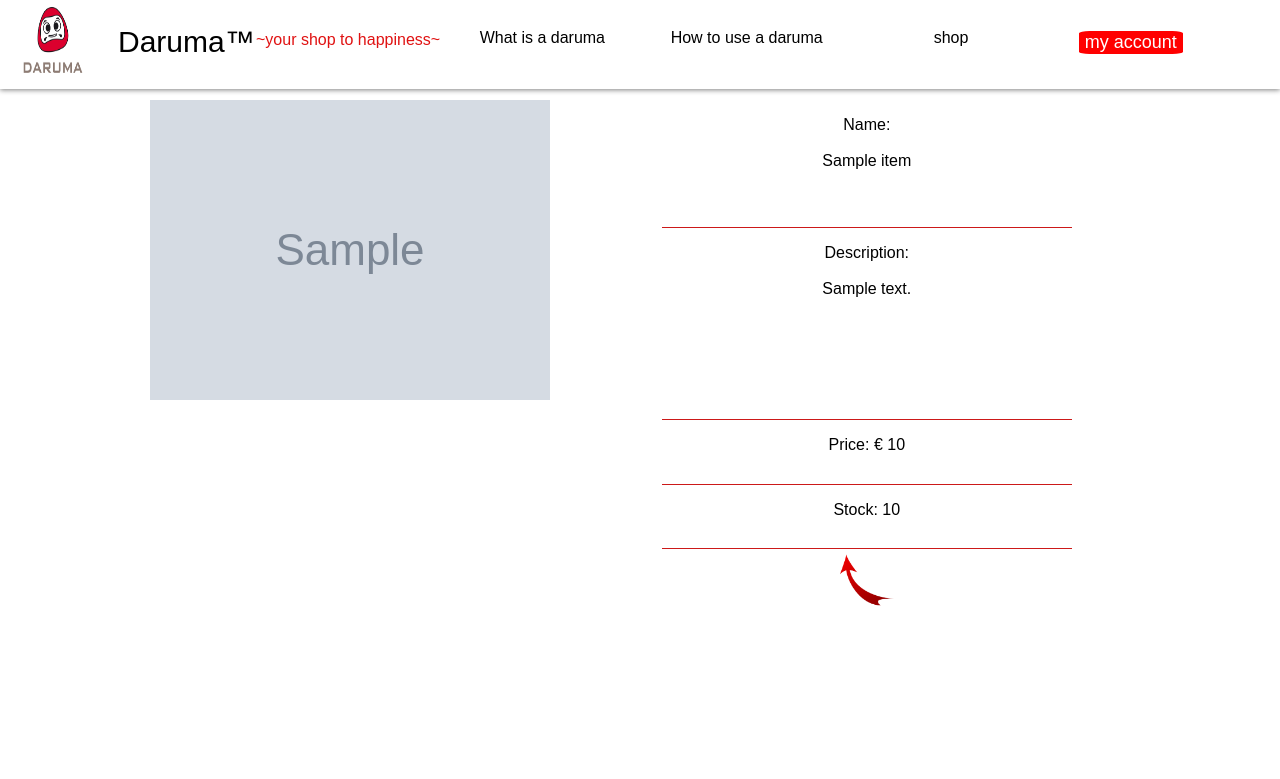
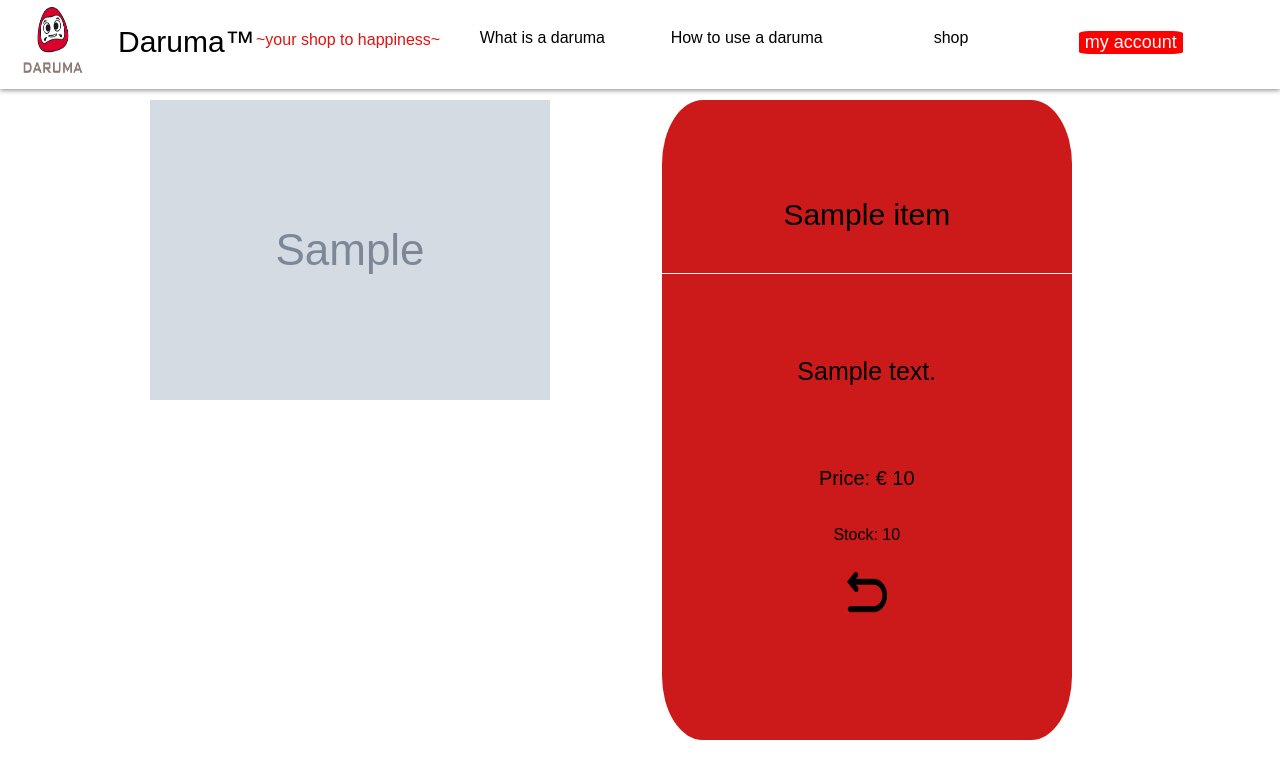
Before and after one commit to RickButer/daruma, a PHP site: page /card_details_page.php?aapje=1 in a window 1280 px wide. Shown: the top 779 px of the page. Run offline with PHP 8.4, Linux system fonts and the light colour scheme; tables that the repository leaves empty or names only in its code hold one stand-in row (values such as "Sample post").

Commit message:
last push!

```diff
--- a/css/card_details_page.css
+++ b/css/card_details_page.css
@@ -20,30 +20,34 @@
     display: flex;
     flex-direction: column;
     justify-content: space-around;
+    background-color: rgba(201, 12, 12, 0.945);
+    border-radius: 10%;
 }
 
 .name {
     width: 100%;
-    height: 20%;
+    height: 30%;
     align-items: center;
     text-align: center;
-    border-bottom: 1px solid rgba(201, 12, 12, 0.945);
+    font-size: 30px;
+    border-bottom: 1px solid white;
 }
 
 .description {
     width: 100%;
     height: 30%;
+    font-size: 25px;
     align-items: center;
     text-align: center;
-    border-bottom: 1px solid rgba(201, 12, 12, 0.945);
+
 }
 
 .price {
     width: 100%;
     height: 10%;
+    font-size: 20px;
     align-items: center;
     text-align: center;
-    border-bottom: 1px solid rgba(201, 12, 12, 0.945);
 }
 
 .stock {
@@ -51,7 +55,6 @@
     height: 10%;
     align-items: center;
     text-align: center;
-    border-bottom: 1px solid rgba(201, 12, 12, 0.945);
 }
 
 .details_img {
@@ -62,8 +65,7 @@
 }
 
 .details_img img {
-    width: 60px;
-    height: 80px;
-
+    width: 40px;
+    height: 50px;
 
 }
--- a/css/form.css
+++ b/css/form.css
@@ -24,6 +24,7 @@
     width: 50vw;
     margin-top: 300px;
     background: rgba(201, 12, 12, 0.945);
+    border-radius: 10%;
 }
 
 h1 {
@@ -98,6 +99,8 @@ h1 {
     display: flex;
     justify-content: center;
     align-items: center;
+    border-top: 1px solid white;
+    border-bottom: 1px solid white;
 }
 
 .register_box input[type=text] {
--- a/css/login.css
+++ b/css/login.css
@@ -42,6 +42,9 @@
     align-items: right;
     text-align: center;
     justify-content: space-between;
+    border-top: 1px solid white;
+    border-bottom: 1px solid white;
+    padding: 0px 20px;
 }
 
 .make_account_box p {
--- a/php/php_include_files/card_details.php
+++ b/php/php_include_files/card_details.php
@@ -37,8 +37,8 @@
         '<div class="container">' .
         '<div class="photo_holder"><img src="' . $row['photo'] . '"/></div>' .
         '<div class="details_box">' .
-        '<div class="name"><p>Name:<br /><br /> ' . $row['name'] . '</p></div>' .
-        '<div class="description"><p>Description:<br /><br />' . $row['description'] . '</p></div>' .
+        '<div class="name"><p><br /><br /> ' . $row['name'] . '</p></div>' .
+        '<div class="description"><p><br /><br />' . $row['description'] . '</p></div>' .
         '<div class="price"><p>Price: € ' . $row['price'] . '</div>' .
         '<div class="stock"><p>Stock: ' . $row['stock'] . '</p></div>' .
         '<div class="details_img"><a href="card_page.php"><img src="images/png/red_arrow.png"/></a></div>' .
```
Also changed, not shown: card_page.php (+9 -0 lines), css/how_to_use_a_daruma.css (+6 -11 lines), how_to_use_a_daruma.php (+7 -1 lines), js/how_to_use_a_daruma.js (added, +40 -0 lines), php/php_include_files/add_to_card.php (+17 -6 lines), php/php_include_files/card.php (+1 -11 lines), images/png/red_arrow.png.
